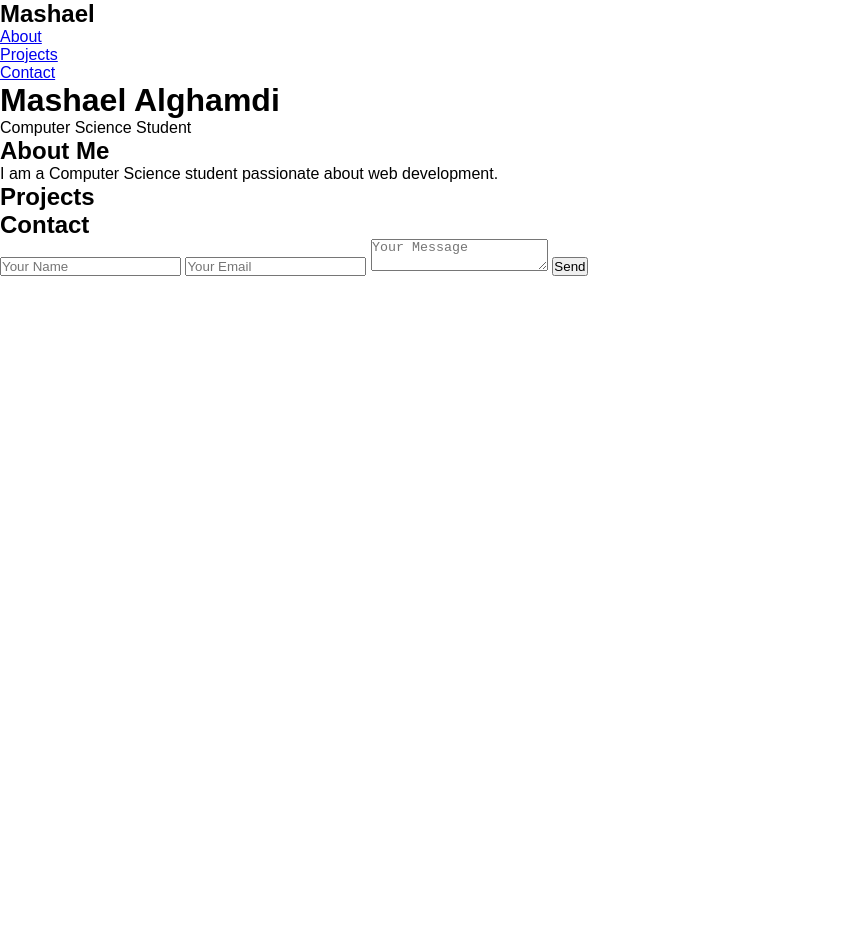
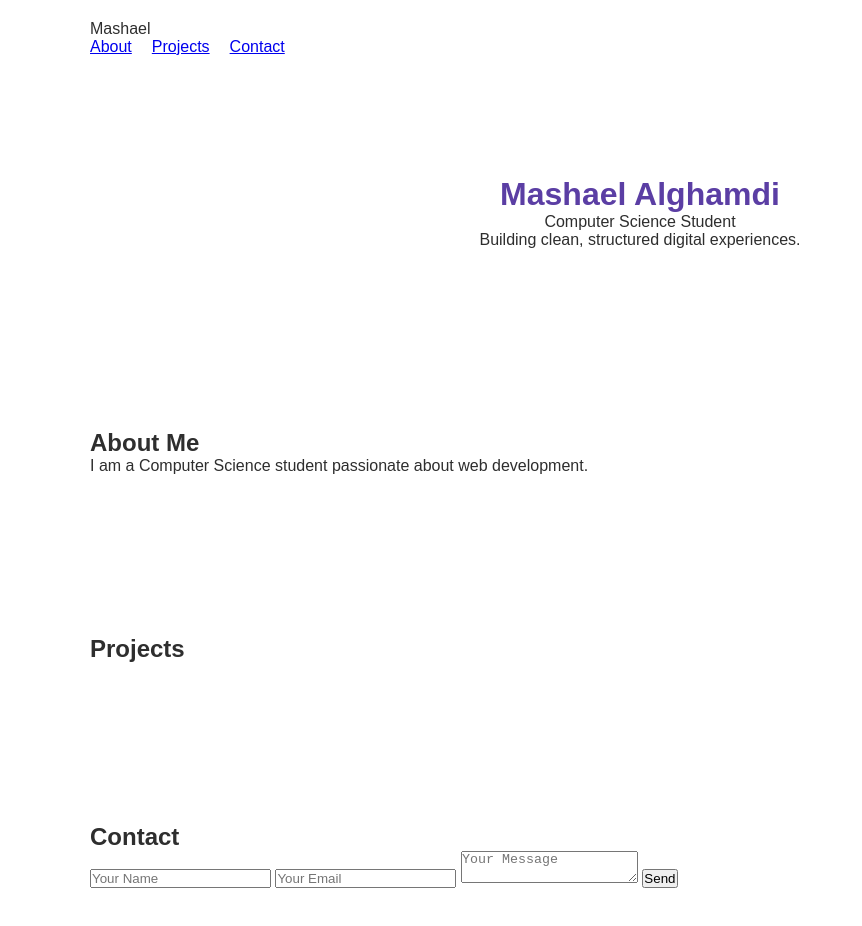
Before and after one commit to MashaelAlghamdi/202253860-MashaelAlghamdi-Assignment1, a plain HTML site: page index.html in a window 1280 px wide. Shown: the whole page, without its empty margins (0-862 px from the left). Before the commit the page ends 800 px from the top, so only its background shows below. Drawn offline with Linux system fonts and the light colour scheme.

Commit message:
Add layout styling and hero section improvements

```diff
--- a/css/styles.css
+++ b/css/styles.css
@@ -5,5 +5,37 @@
 }
 
 body {
-    font-family: Arial, sans-serif;
+    font-family: "Poppins", sans-serif;
+    color: #2e2e2e;
 }
+
+.container {
+    width: 90%;
+    max-width: 1100px;
+    margin: auto;
+}
+
+.section {
+    padding: 80px 0;
+}
+
+.navbar {
+    display: flex;
+    justify-content: center;
+    padding: 20px 0;
+}
+
+.nav-links {
+    display: flex;
+    gap: 20px;
+    list-style: none;
+}
+
+.hero {
+    text-align: center;
+    padding: 100px 0;
+}
+
+.hero h1 {
+    color: #5b3ea4;
+}
--- a/index.html
+++ b/index.html
@@ -8,30 +8,42 @@
 </head>
 <body>
 
-<nav>
-    <h2>Mashael</h2>
-    <ul>
+<nav class="navbar">
+    <div class="container">
+        <div class="logo">Mashael</div>
+        <ul class="nav-links">
             <li><a href="#about">About</a></li>
             <li><a href="#projects">Projects</a></li>
             <li><a href="#contact">Contact</a></li>
         </ul>
+    </div>
 </nav>
 
-<header>
+<header class="hero">
+    <div class="container">
         <h1>Mashael Alghamdi</h1>
-    <p>Computer Science Student</p>
+        <p class="subtitle">Computer Science Student</p>
+        <p class="description">
+            Building clean, structured digital experiences.
+        </p>
+    </div>
 </header>
 
-<section id="about">
+<section id="about" class="section">
+    <div class="container">
         <h2>About Me</h2>
         <p>I am a Computer Science student passionate about web development.</p>
+    </div>
 </section>
 
-<section id="projects">
+<section id="projects" class="section">
+    <div class="container">
         <h2>Projects</h2>
+    </div>
 </section>
 
-<section id="contact">
+<section id="contact" class="section">
+    <div class="container">
         <h2>Contact</h2>
         <form>
             <input type="text" placeholder="Your Name">
@@ -39,6 +51,7 @@
             <textarea placeholder="Your Message"></textarea>
             <button type="submit">Send</button>
         </form>
+    </div>
 </section>
 
 <script src="js/script.js"></script>
```
Lines whose indentation alone changed are shown as unchanged.
